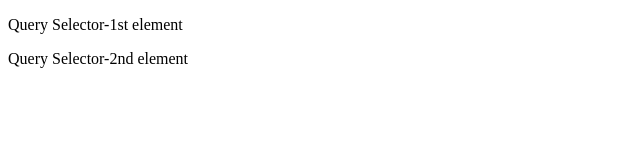
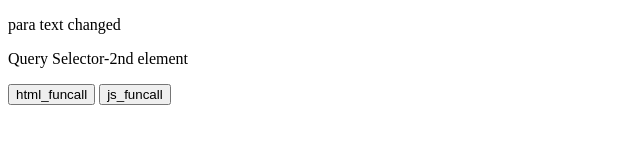
Before and after one commit to JanuDurai/Javascript, a plain HTML site: page 10.02.2023/basic.html in a window 1280 px wide. Shown: the whole page, without its empty margins (0-640 px from the left). Drawn offline with Linux system fonts and the light colour scheme.

Commit message:
button has added

```diff
--- a/10.02.2023/basic.html
+++ b/10.02.2023/basic.html
@@ -7,11 +7,22 @@
     <title>Document</title>
 </head>
 <body>
-    <p>Query Selector-1st element</p>
+    <p id="paraele">Query Selector-1st element</p>
     <p>Query Selector-2nd element</p>
+    <input type="button" value="html_funcall" id="funcall_html" onclick="htmlcall()">
+    <input type="button" value="js_funcall" id="funcall_js">
     <script>
-      var querySelector= Document.querySelector("p")
-         querySelector.Innertext="Query Slector"
+      var paraele=document.getElementById("paraele");
+      paraele.innerText="para text changed"
+      var butt_ele=document.getElementById("funcall_html")
+        function htmlcall(){
+            butt_ele.value="clicked"
+        }
+        var butt_ele2=document.getElementById("funcall_js")
+        butt_ele2.addEventListener("click",js_funcall)
+        function js_funcall(){
+            butt_ele2.value="Clicked"
+        }
     </script>
 
 
```
